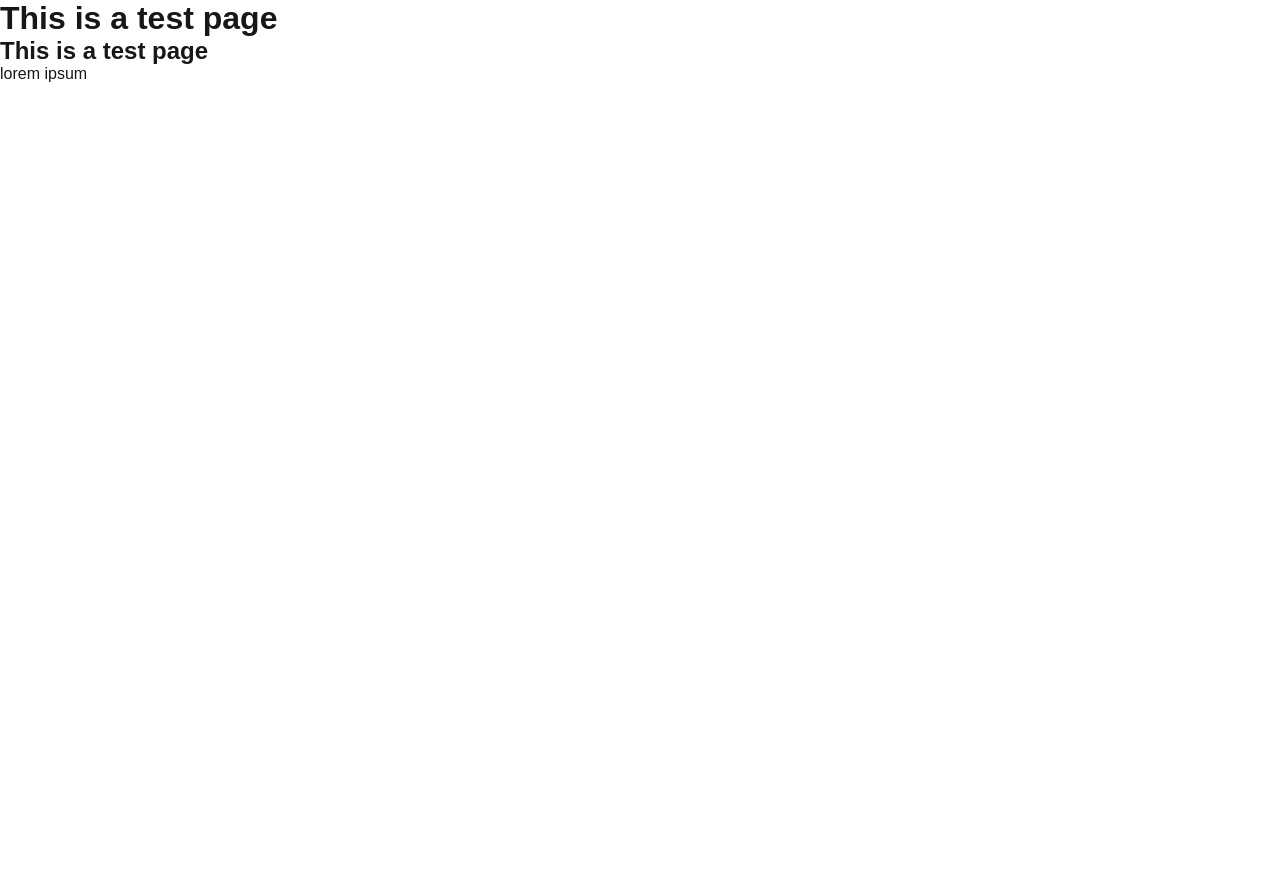
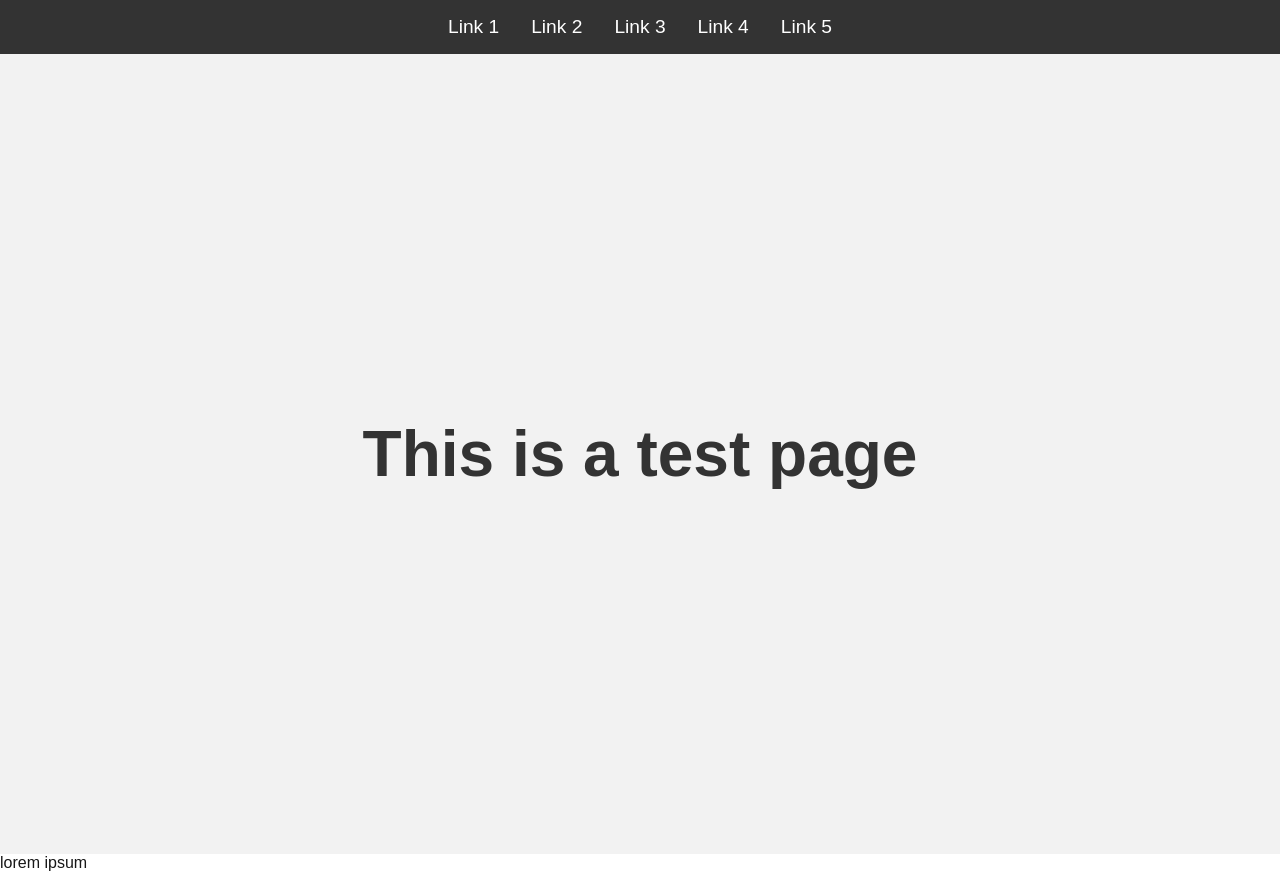
Before and after one commit to rhodestudio/rhode-demo, a Next.js app: page /test in a window 1280 px wide. Before the commit the page ends 800 px from the top, so only its background shows below. Built offline with nearby package versions, Linux system fonts and the light colour scheme.

Commit message:
added test compeonents for navigation and hero

```diff
--- /dev/null
+++ b/app/components/hero/hero.js
@@ -0,0 +1,12 @@
+import React from "react";
+import styles from "./hero.module.css";
+
+function Hero({ title }) {
+  return (
+    <div className={styles.hero}>
+      <h1>{title}</h1>
+    </div>
+  );
+}
+
+export default Hero;
--- /dev/null
+++ b/app/components/hero/hero.module.css
@@ -0,0 +1,12 @@
+.hero {
+  display: flex;
+  flex-direction: column;
+  align-items: center;
+  justify-content: center;
+  height: 100vh;
+  background-color: #f2f2f2;
+  padding: 2rem;
+  font-size: 2rem;
+  color: #333;
+  text-align: center;
+}
--- /dev/null
+++ b/app/components/navigation/navigation.js
@@ -0,0 +1,30 @@
+// components/Navigation.js
+import React from "react";
+import Link from "next/link";
+import styles from "./Navigation.module.css";
+
+function Navigation() {
+  return (
+    <nav className={styles.navbar}>
+      <ul className={styles.navList}>
+        <li className={styles.navItem}>
+          <Link href="/link1">Link 1</Link>
+        </li>
+        <li className={styles.navItem}>
+          <Link href="/link2">Link 2</Link>
+        </li>
+        <li className={styles.navItem}>
+          <Link href="/link3">Link 3</Link>
+        </li>
+        <li className={styles.navItem}>
+          <Link href="/link4">Link 4</Link>
+        </li>
+        <li className={styles.navItem}>
+          <Link href="/link5">Link 5</Link>
+        </li>
+      </ul>
+    </nav>
+  );
+}
+
+export default Navigation;
--- /dev/null
+++ b/app/components/navigation/navigation.module.css
@@ -0,0 +1,28 @@
+/* components/Navigation.module.css */
+.navbar {
+  width: 100%;
+  background-color: #333;
+  padding: 1rem 0;
+}
+
+.navList {
+  list-style: none;
+  display: flex;
+  justify-content: center;
+  margin: 0;
+  padding: 0;
+}
+
+.navItem {
+  margin: 0 1rem;
+}
+
+.navItem a {
+  color: white;
+  text-decoration: none;
+  font-size: 1.2rem;
+}
+
+.navItem a:hover {
+  text-decoration: underline;
+}
--- a/app/test/page.js
+++ b/app/test/page.js
@@ -1,10 +1,12 @@
 import React from "react";
+import Navigation from "../components/navigation/navigation";
+import Hero from "../components/hero/hero";
 
 function Page() {
   return (
     <div>
-      <h1>This is a test page</h1>
-      <h2>This is a test page</h2>
+      <Navigation />
+      <Hero title="This is a test page" />
       <p>lorem ipsum</p>
     </div>
   );
```
